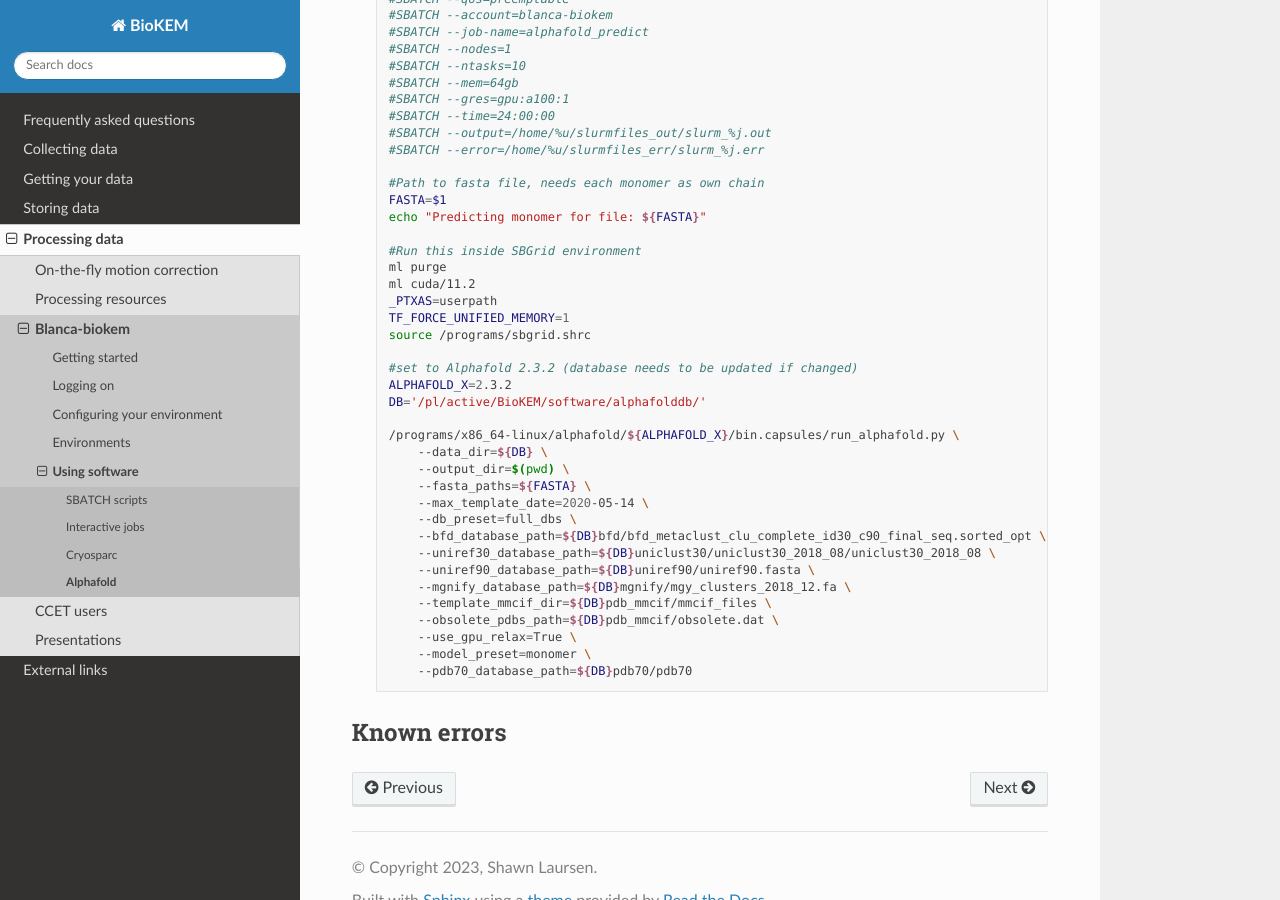
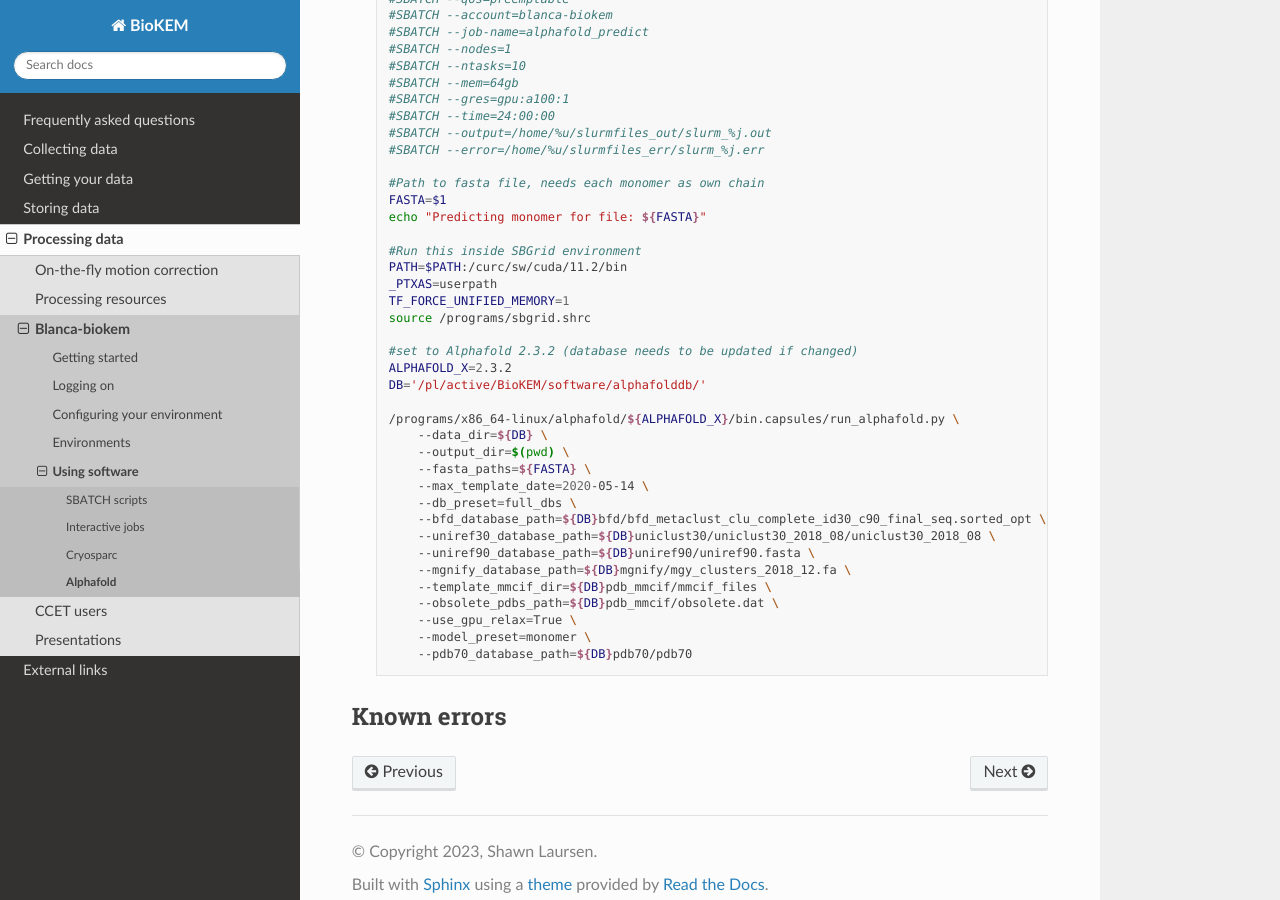
Before and after one commit to CU-BioKEM/user-guide, a Sphinx documentation site: the page built from docs/source/processing/using_software/alphafold.rst, in a window 1280 px wide and 900 px high, scrolled down 2204 px. Built offline with Sphinx 7.4.7 and the Read the Docs theme 2.0.0, drawn with Linux system fonts in a browser that asks for light colours.

Commit message:
updated alphafold

```diff
--- a/docs/source/processing/using_software/alphafold.rst
+++ b/docs/source/processing/using_software/alphafold.rst
@@ -122,8 +122,7 @@ proteins, alphafold-predict will submit those for you).
     echo "Predicting monomer for file: ${FASTA}"
 
     #Run this inside SBGrid environment
-    ml purge
-    ml cuda/11.2
+    PATH=$PATH:/curc/sw/cuda/11.2/bin
     _PTXAS=userpath
     TF_FORCE_UNIFIED_MEMORY=1
     source /programs/sbgrid.shrc
```
